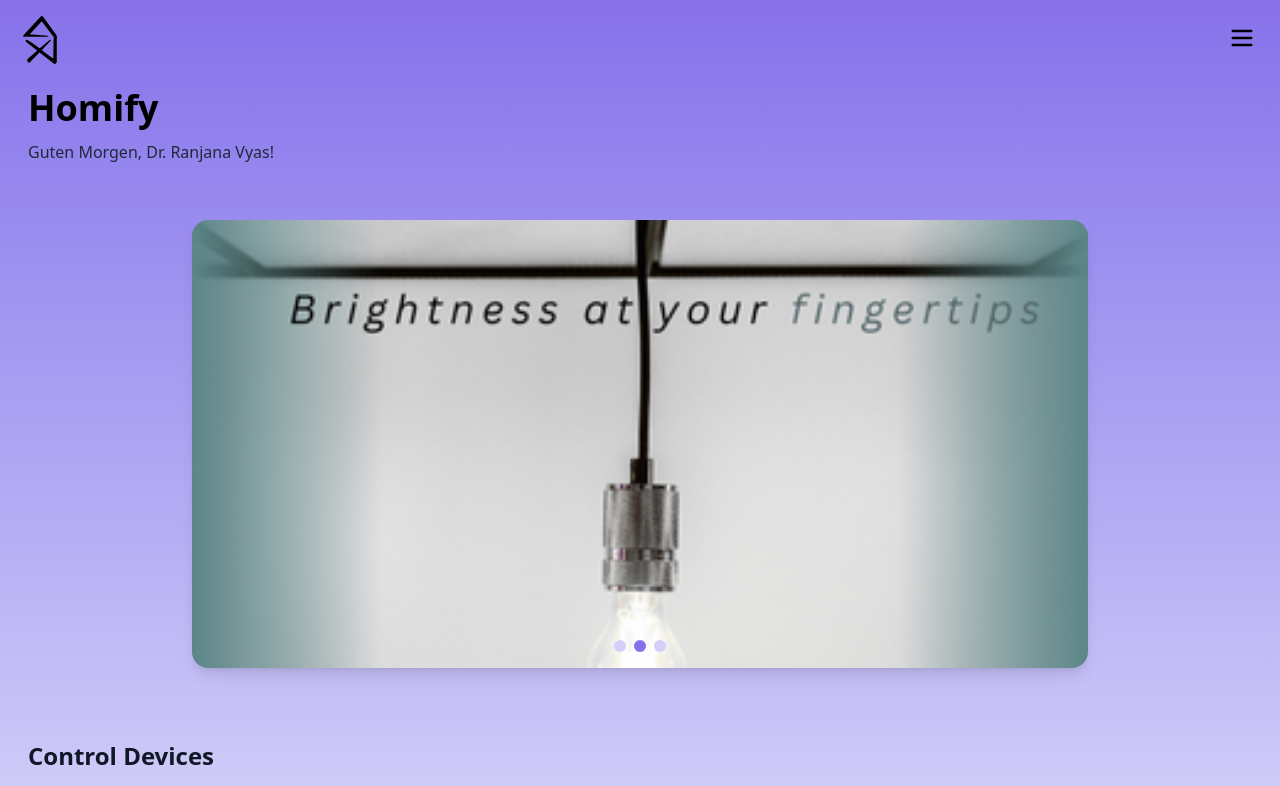
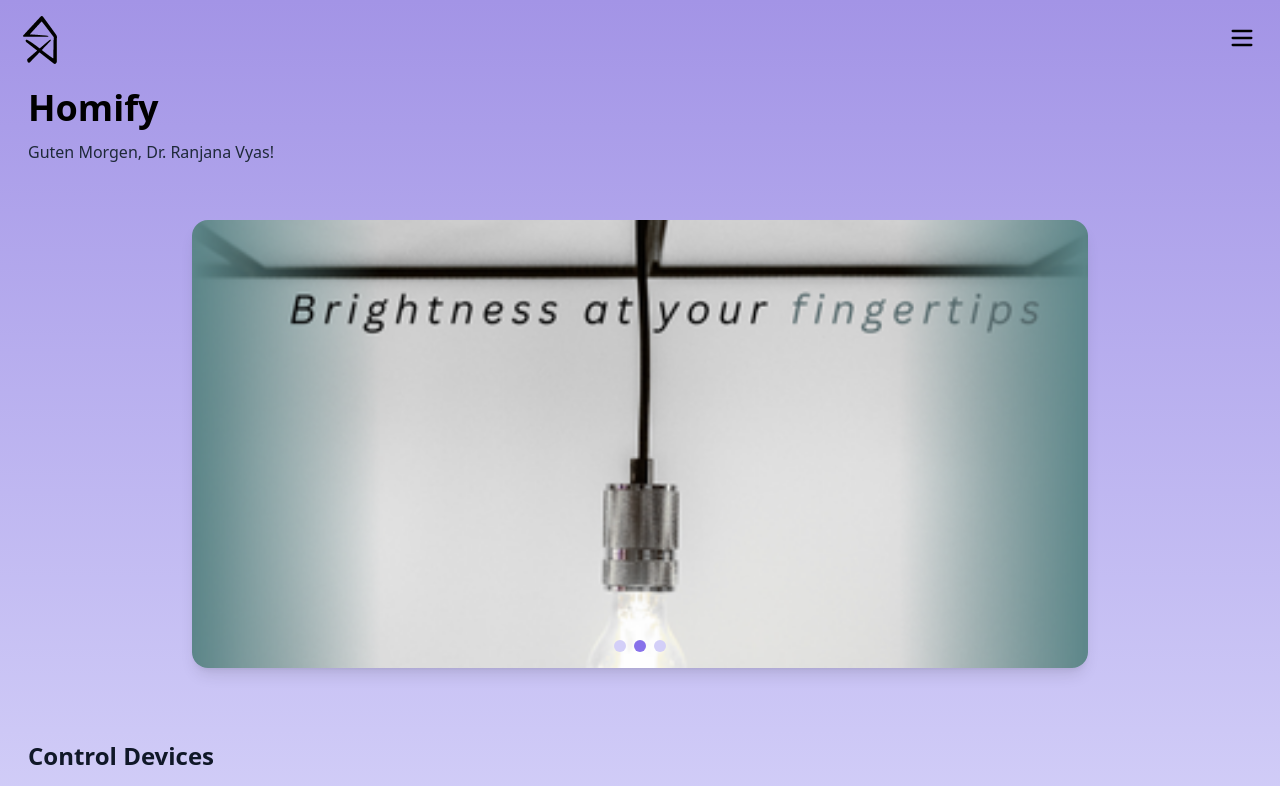
Before and after one commit to mkj-1901/homify, a React (Vite) app: page / in a window 1280 px wide. Shown: the top 786 px of the page. Built offline with nearby package versions, Linux system fonts and the light colour scheme.

Commit message:
Changed color

```diff
--- a/src/App.jsx
+++ b/src/App.jsx
@@ -22,7 +22,7 @@ const details = [
 
 const App = () => {
   return (
-    <div className="flex bg-gradient-to-b from-[#8771ea] via-[#d3cff8] to-[#8771ea] min-[]:h-screen relative">
+    <div className="flex bg-gradient-to-b from-[#a394e6] via-[#d3cff8] to-[#8771ea] min-[]:h-screen relative">
       {/* Sidebar */}
       <Sidebar
         onScrollToSection={(sectionId) => {
```
